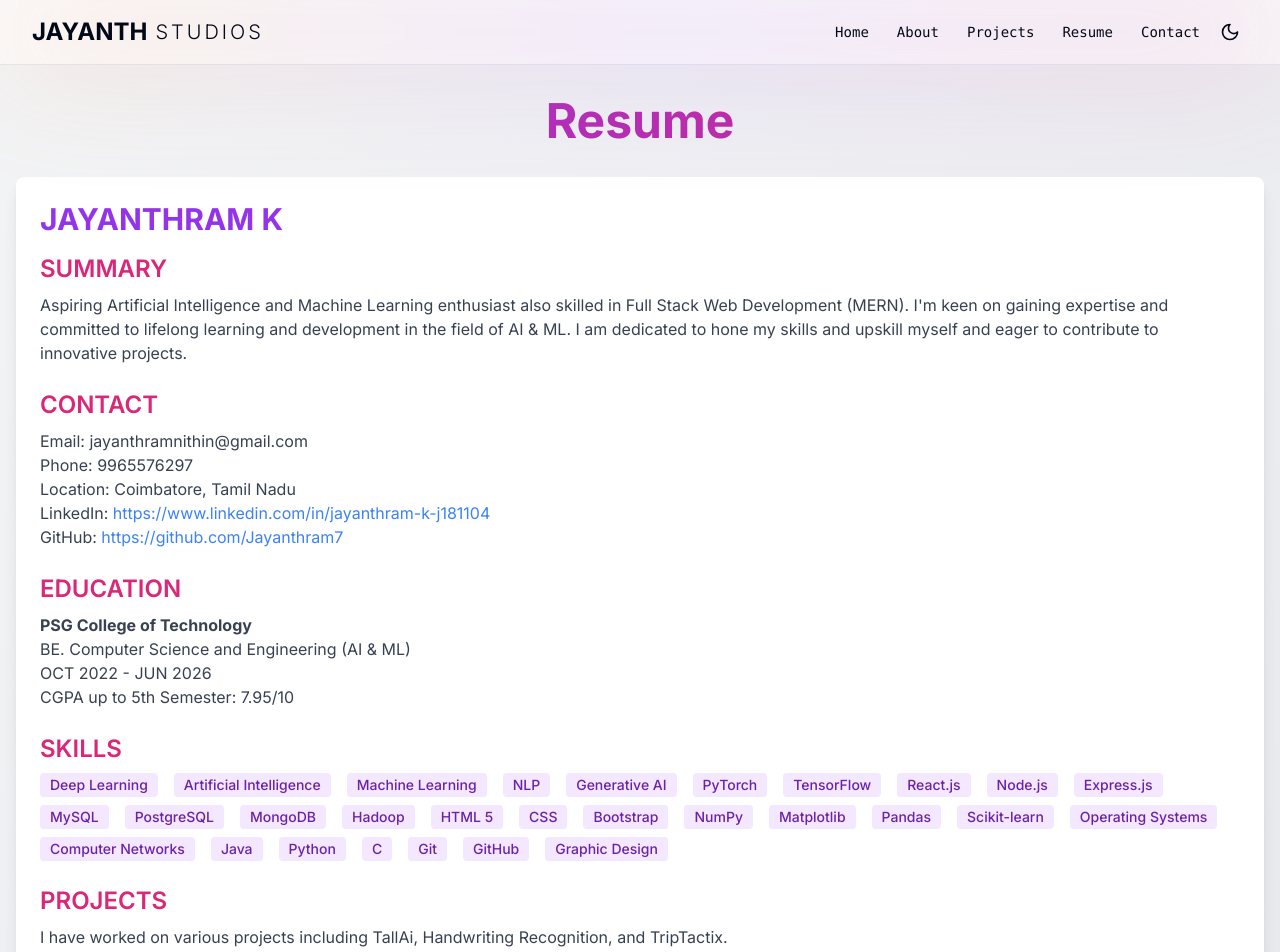
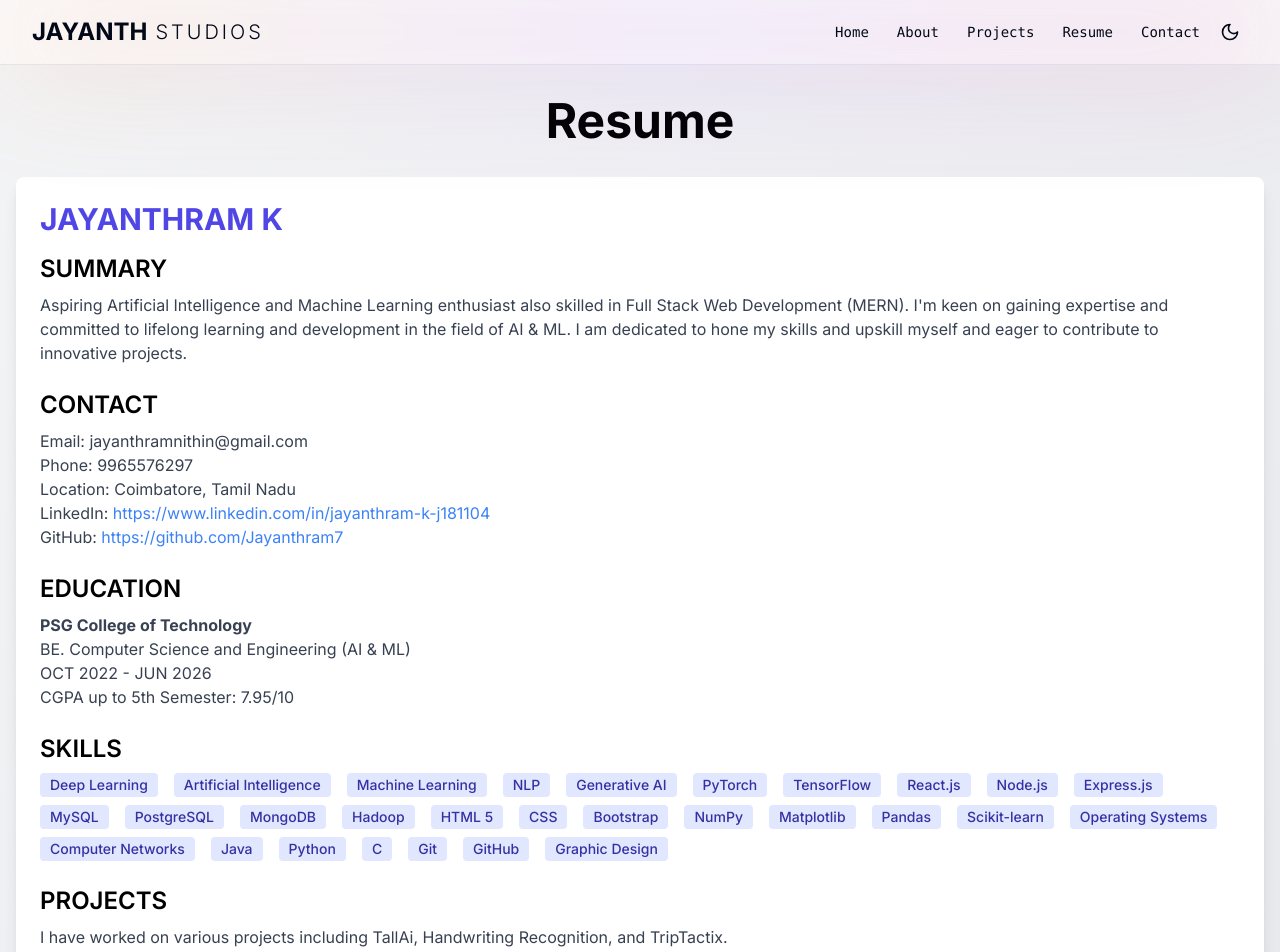
Before and after one commit to Jayanthram7/personal-portfolio--1-, a Next.js app: page /resume in a window 1280 px wide. Shown: the top 952 px of the page. Built offline with nearby package versions, Linux system fonts and the light colour scheme.

Commit message:
Update page.tsx

```diff
--- a/app/resume/page.tsx
+++ b/app/resume/page.tsx
@@ -8,15 +8,15 @@ export default function Resume() {
       <Navbar />
 
       <main className="flex-1 container mx-auto px-4 py-8">
-        <h1 className="text-4xl sm:text-5xl font-bold mb-8 text-center bg-clip-text text-transparent bg-gradient-to-r from-purple-600 to-pink-600">
+        <h1 className="text-4xl sm:text-5xl font-bold mb-8 text-center text-black dark:text-white">
           Resume
         </h1>
 
         <div className="bg-white dark:bg-gray-800 shadow-lg rounded-lg overflow-hidden p-6 mb-8">
-          <h2 className="text-3xl font-bold mb-4 text-purple-600 dark:text-purple-400">JAYANTHRAM K</h2>
+          <h2 className="text-3xl font-bold mb-4 text-indigo-600 dark:text-white">JAYANTHRAM K</h2>
 
           <section className="mb-6">
-            <h3 className="text-2xl font-semibold mb-2 text-pink-600 dark:text-pink-400">SUMMARY</h3>
+            <h3 className="text-2xl font-semibold mb-2 text-black dark:text-white">SUMMARY</h3>
             <p className="text-gray-700 dark:text-gray-300">
               Aspiring Artificial Intelligence and Machine Learning enthusiast also skilled in Full Stack Web
               Development (MERN). I'm keen on gaining expertise and committed to lifelong learning and development in
@@ -26,7 +26,7 @@ export default function Resume() {
           </section>
 
           <section className="mb-6">
-            <h3 className="text-2xl font-semibold mb-2 text-pink-600 dark:text-pink-400">CONTACT</h3>
+            <h3 className="text-2xl font-semibold mb-2 text-black dark:text-white">CONTACT</h3>
             <p className="text-gray-700 dark:text-gray-300">
               Email: jayanthramnithin@gmail.com
               <br />
@@ -47,7 +47,7 @@ export default function Resume() {
           </section>
 
           <section className="mb-6">
-            <h3 className="text-2xl font-semibold mb-2 text-pink-600 dark:text-pink-400">EDUCATION</h3>
+            <h3 className="text-2xl font-semibold mb-2 text-black dark:text-white">EDUCATION</h3>
             <p className="text-gray-700 dark:text-gray-300">
               <strong>PSG College of Technology</strong>
               <br />
@@ -60,7 +60,7 @@ export default function Resume() {
           </section>
 
           <section className="mb-6">
-            <h3 className="text-2xl font-semibold mb-2 text-pink-600 dark:text-pink-400">SKILLS</h3>
+            <h3 className="text-2xl font-semibold mb-2 text-black dark:text-white">SKILLS</h3>
             <div className="flex flex-wrap gap-2">
               {[
                 "Deep Learning",
@@ -95,7 +95,7 @@ export default function Resume() {
               ].map((skill, index) => (
                 <span
                   key={index}
-                  className="bg-purple-100 text-purple-800 text-sm font-medium mr-2 px-2.5 py-0.5 rounded dark:bg-purple-900 dark:text-purple-300"
+                  className="bg-indigo-100 text-indigo-800 text-sm font-medium mr-2 px-2.5 py-0.5 rounded dark:bg-gray-600 dark:text-white"
                 >
                   {skill}
                 </span>
@@ -104,7 +104,7 @@ export default function Resume() {
           </section>
 
           <section className="mb-6">
-            <h3 className="text-2xl font-semibold mb-2 text-pink-600 dark:text-pink-400">PROJECTS</h3>
+            <h3 className="text-2xl font-semibold mb-2 text-black dark:text-white">PROJECTS</h3>
             <p className="text-gray-700 dark:text-gray-300 mb-4">
               I have worked on various projects including TallAi, Handwriting Recognition, and TripTactix.
             </p>
@@ -114,7 +114,7 @@ export default function Resume() {
           </section>
 
           <section className="mb-6">
-            <h3 className="text-2xl font-semibold mb-2 text-pink-600 dark:text-pink-400">CERTIFICATIONS</h3>
+            <h3 className="text-2xl font-semibold mb-2 text-black dark:text-white">CERTIFICATIONS</h3>
             <ul className="list-disc list-inside text-gray-700 dark:text-gray-300 space-y-1">
               <li>Generative AI (IIT Madras - Mechanica'24)</li>
               <li>Deep Learning with Python (IIT Madras - Mechanica'24)</li>
```
